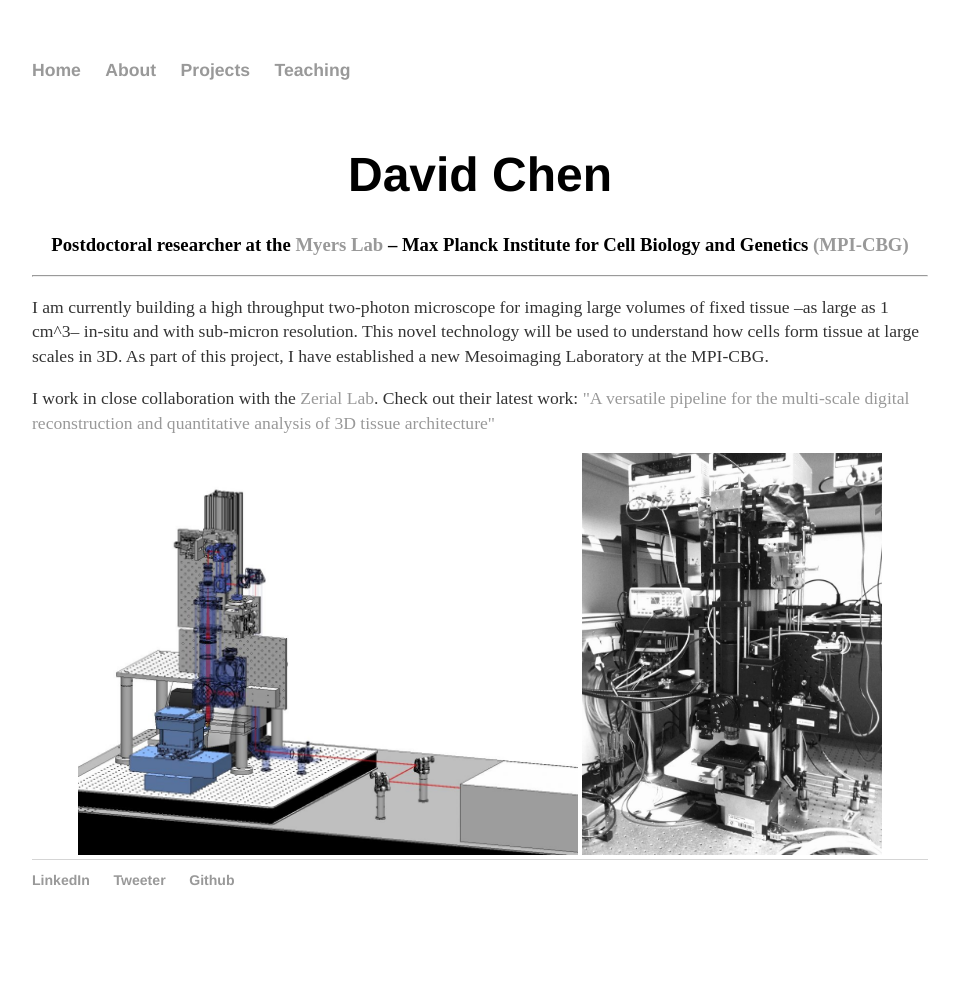
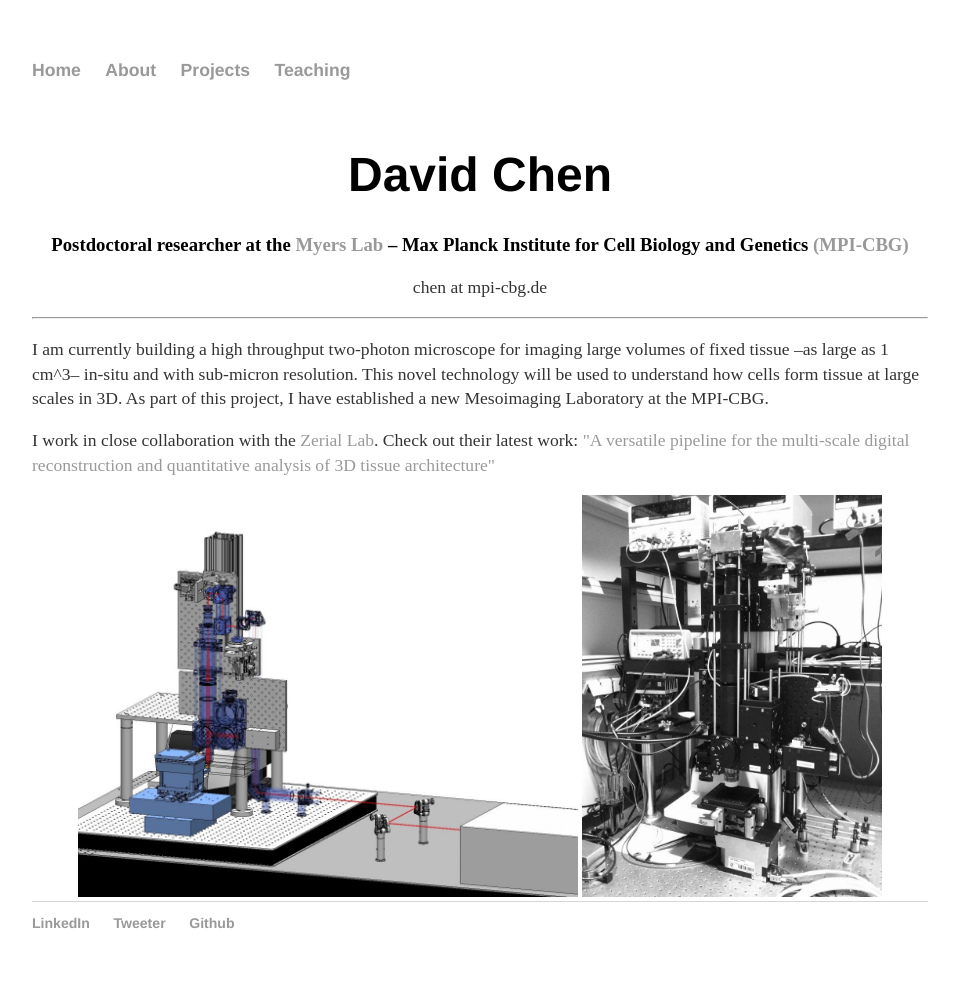
Before and after one commit to davidchenlee/davidchenlee.github.io, a Jekyll site: the page built from index.html, in a window 1280 px wide. Shown: the whole page, without its empty margins (160-1119 px from the left). Built offline with Jekyll 4.4.1, drawn with Linux system fonts in a browser that asks for light colours; before the commit the page ends 948 px from its top, so only the background shows below that.

Commit message:
Fix the about page

```diff
--- a/index.html
+++ b/index.html
@@ -8,6 +8,7 @@ title: David Chen
 <center>
 <h1> David Chen</h1>
 <h3>Postdoctoral researcher at the <a href="http://myerslab.mpi-cbg.de/">Myers Lab</a> – Max Planck Institute for Cell Biology and Genetics <a href="https://www.mpi-cbg.de">(MPI-CBG)</a></h3>
+<p>chen at mpi-cbg.de<p>
 </center>
 
 <hr>
```
